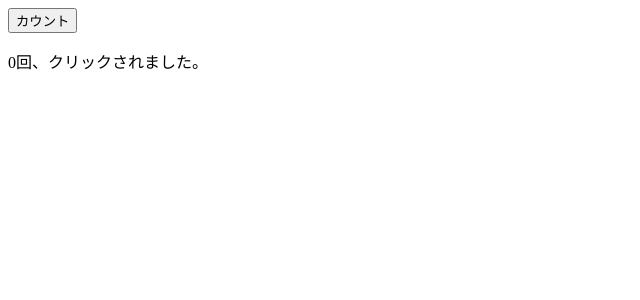
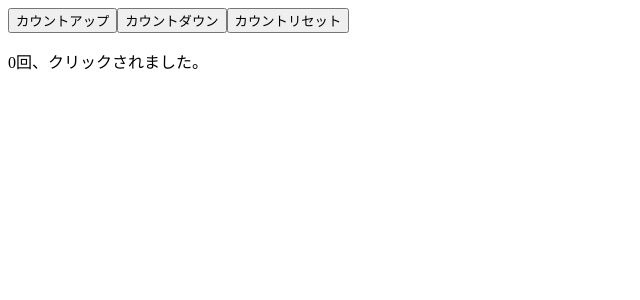
Before and after one commit to itoo-mzn/react-sample, a React (Vite) app: page / in a window 1280 px wide. Shown: the top 300 px of the page, without its empty margins (0-640 px from the left). Built offline with nearby package versions, Linux system fonts and the light colour scheme.

Commit message:
複数のアクションに対応するReducer

```diff
--- a/src/HookReducer.jsx
+++ b/src/HookReducer.jsx
@@ -7,7 +7,9 @@ export default function HookReducer({ init }) {
     (state, action) => {
       switch (action.type) {
         case "update":
-          return { count: state.count + 1 };
+          return { count: state.count + action.step };
+        case "reset":
+          return { count: action.init };
         default:
           return state;
       }
@@ -16,14 +18,22 @@ export default function HookReducer({ init }) {
     { count: init },
   );
 
-  const handleClick = () => {
+  const handleUp = () => {
     // Reducer経由でStateを更新
-    dispatch({ type: "update" });
+    dispatch({ type: "update", step: 1 });
+  };
+  const handleDown = () => {
+    dispatch({ type: "update", step: -1 });
+  };
+  const handleReset = () => {
+    dispatch({ type: "reset", init: 0 });
   };
 
   return (
     <>
-      <button onClick={handleClick}>カウント</button>
+      <button onClick={handleUp}>カウントアップ</button>
+      <button onClick={handleDown}>カウントダウン</button>
+      <button onClick={handleReset}>カウントリセット</button>
       <p>{state.count}回、クリックされました。</p>
     </>
   );
```
